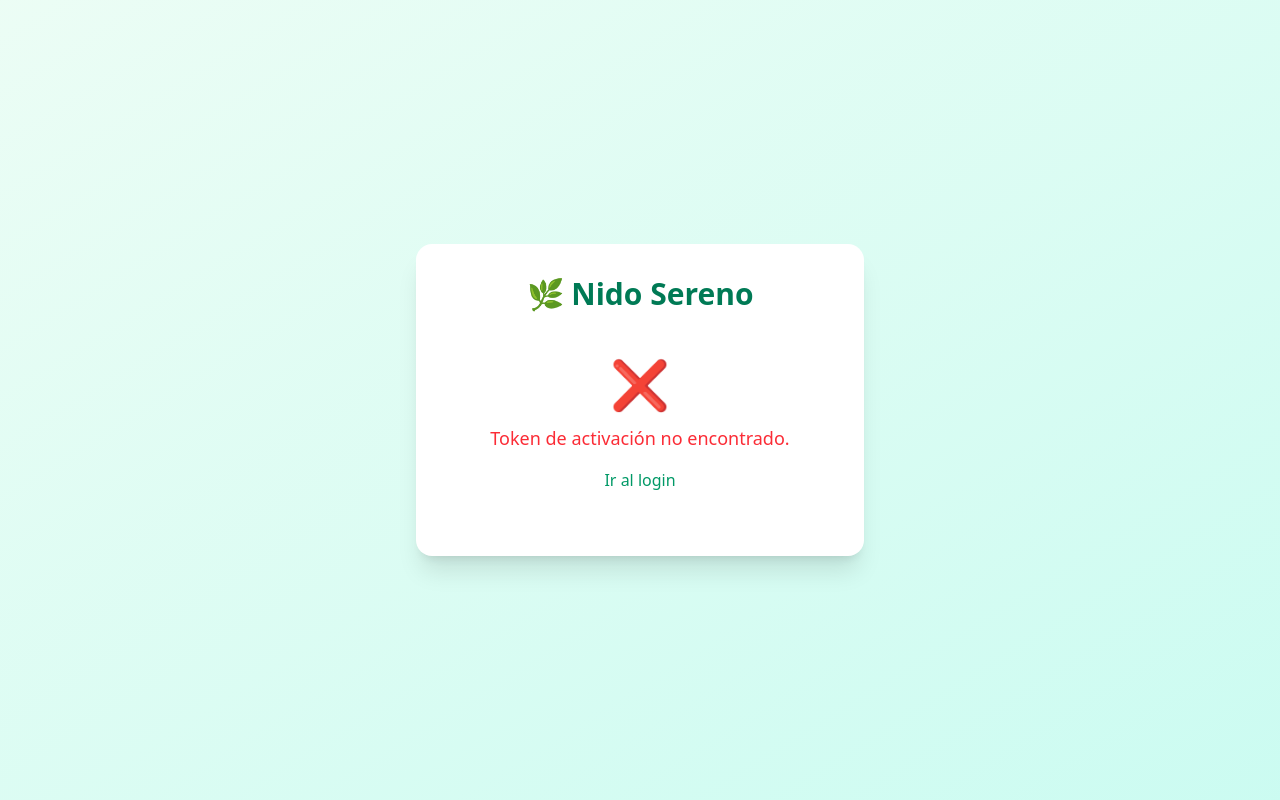
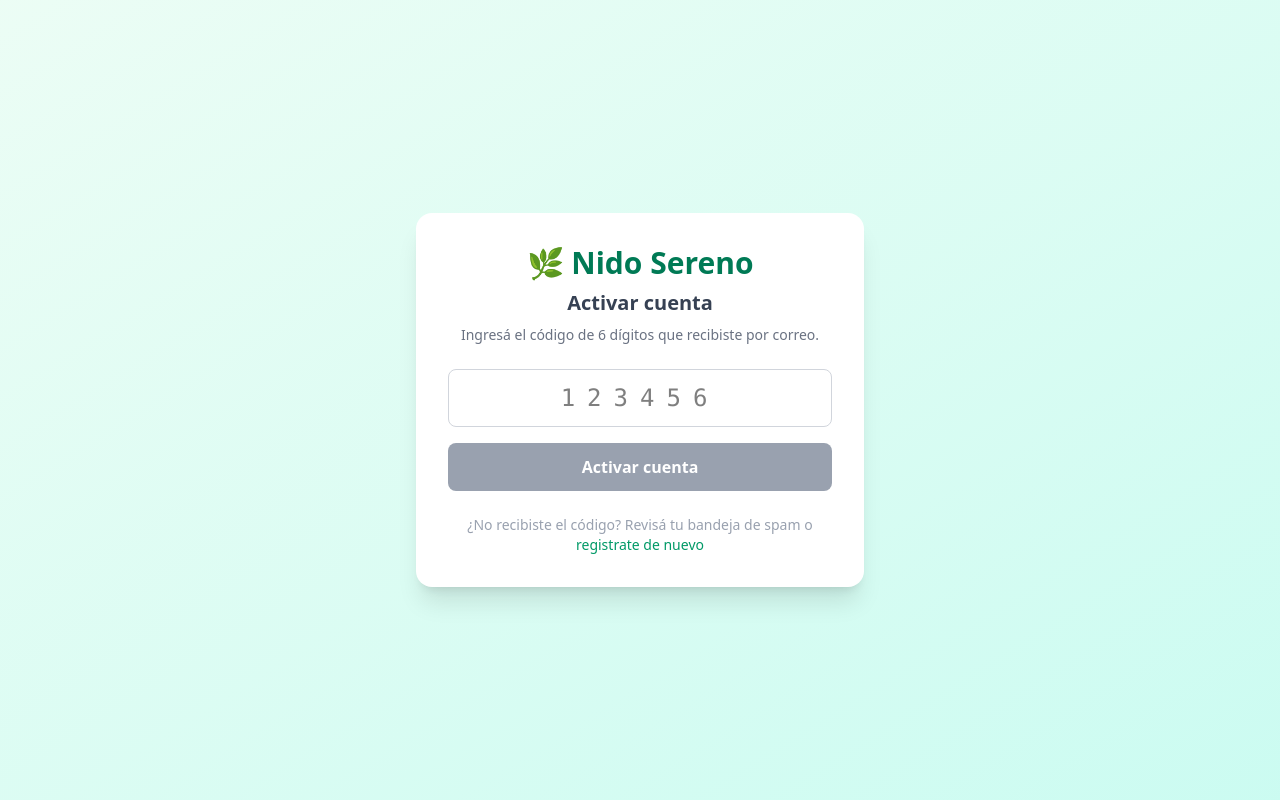
Before and after one commit to brunosebastiansturniolo/Nido-Sereno-Frontend, an Angular app: page /activate-account in a window 1280 px wide. Built offline with nearby package versions, Linux system fonts and the light colour scheme.

Commit message:
activate account

```diff
--- a/src/app/auth/activate/activate.html
+++ b/src/app/auth/activate/activate.html
@@ -1,22 +1,46 @@
 <div class="min-h-screen flex items-center justify-center bg-gradient-to-br from-emerald-50 to-teal-100 px-4">
   <div class="bg-white rounded-2xl shadow-xl p-8 w-full max-w-md text-center">
-    <h1 class="text-3xl font-bold text-emerald-700 mb-4">🌿 Nido Sereno</h1>
+    <h1 class="text-3xl font-bold text-emerald-700 mb-2">🌿 Nido Sereno</h1>
 
-    <div *ngIf="loading" class="py-8">
-      <div class="animate-spin rounded-full h-12 w-12 border-b-2 border-emerald-600 mx-auto"></div>
-      <p class="text-gray-500 mt-4">Activando tu cuenta...</p>
-    </div>
-
-    <div *ngIf="!loading && success" class="py-8">
+    <div *ngIf="success" class="py-8">
       <div class="text-5xl mb-4">✅</div>
       <p class="text-emerald-600 text-lg">{{ success }}</p>
       <p class="text-gray-400 text-sm mt-2">Redirigiendo al login...</p>
     </div>
 
-    <div *ngIf="!loading && error" class="py-8">
-      <div class="text-5xl mb-4">❌</div>
-      <p class="text-red-500 text-lg">{{ error }}</p>
-      <a routerLink="/login" class="text-emerald-600 hover:underline mt-4 inline-block">Ir al login</a>
+    <div *ngIf="!success">
+      <h2 class="text-xl font-semibold text-gray-700 mb-2">Activar cuenta</h2>
+      <p class="text-gray-500 text-sm mb-6">Ingresá el código de 6 dígitos que recibiste por correo.</p>
+
+      <form (ngSubmit)="submitCode()" class="space-y-4">
+        <div>
+          <input
+            type="text"
+            [(ngModel)]="token"
+            name="token"
+            maxlength="6"
+            pattern="[0-9]{6}"
+            placeholder="123456"
+            class="w-full text-center text-2xl tracking-[0.5em] font-mono px-4 py-3 border border-gray-300 rounded-lg focus:outline-none focus:ring-2 focus:ring-emerald-500 focus:border-emerald-500"
+          />
+        </div>
+
+        <p *ngIf="error" class="text-red-500 text-sm bg-red-50 p-2 rounded">{{ error }}</p>
+
+        <button
+          type="submit"
+          [disabled]="loading || !token.trim()"
+          class="w-full bg-emerald-600 hover:bg-emerald-700 disabled:bg-gray-400 text-white font-semibold py-3 rounded-lg transition"
+        >
+          <span *ngIf="loading">Activando...</span>
+          <span *ngIf="!loading">Activar cuenta</span>
+        </button>
+      </form>
+
+      <div class="mt-6 text-sm text-gray-400">
+        <p>¿No recibiste el código? Revisá tu bandeja de spam o</p>
+        <a routerLink="/register" class="text-emerald-600 hover:underline">registrate de nuevo</a>
+      </div>
     </div>
   </div>
 </div>
--- a/src/app/auth/activate/activate.ts
+++ b/src/app/auth/activate/activate.ts
@@ -1,47 +1,43 @@
-import { Component, inject, OnInit } from '@angular/core';
+import { Component, inject } from '@angular/core';
 import { CommonModule } from '@angular/common';
-import { Router, RouterLink, ActivatedRoute } from '@angular/router';
+import { Router, RouterLink } from '@angular/router';
 import { AuthService } from '../../services/auth.service';
+import { FormsModule } from '@angular/forms';
 
 @Component({
   selector: 'app-activate',
   standalone: true,
-  imports: [CommonModule, RouterLink],
+  imports: [CommonModule, RouterLink, FormsModule],
   templateUrl: './activate.html',
   styleUrl: './activate.css'
 })
-export class ActivateComponent implements OnInit {
+export class ActivateComponent {
   private auth = inject(AuthService);
   private router = inject(Router);
-  private route = inject(ActivatedRoute);
 
   token = '';
   error = '';
   success = '';
-  loading = true;
+  loading = false;
 
-  ngOnInit(): void {
-    this.route.queryParams.subscribe(params => {
-      this.token = params['token'] || '';
-
-      if (!this.token) {
-        this.error = 'Token de activación no encontrado.';
-        this.loading = false;
+  submitCode(): void {
+    if (!this.token.trim()) {
+      this.error = 'Ingresá el código de activación de 6 dígitos.';
       return;
     }
-
-      this.auth.activateAccount(this.token).subscribe({
+    this.loading = true;
+    this.error = '';
+    this.auth.activateAccount(this.token.trim()).subscribe({
       next: () => {
         this.success = '¡Cuenta activada exitosamente! Podés iniciar sesión.';
         this.loading = false;
         setTimeout(() => this.router.navigate(['/login']), 3000);
       },
       error: (err) => {
-          this.error = 'Error al activar la cuenta. El token puede haber expirado.';
+        this.error = 'Error al activar la cuenta. Verificá el código o intentá de nuevo.';
         this.loading = false;
         console.error(err);
       }
     });
-    });
   }
 }
--- a/src/app/services/auth.service.ts
+++ b/src/app/services/auth.service.ts
@@ -21,7 +21,7 @@ export class AuthService {
   }
 
   activateAccount(token: string): Observable<any> {
-    return this.http.get(`${this.baseUrl}/activate-account?token=${token}`, { responseType: 'text' });
+    return this.http.post(`${this.baseUrl}/activate-account`, { token });
   }
 
   refreshToken(refreshToken: string): Observable<AuthenticationResponse> {
```
Lines whose indentation alone changed are shown as unchanged.
